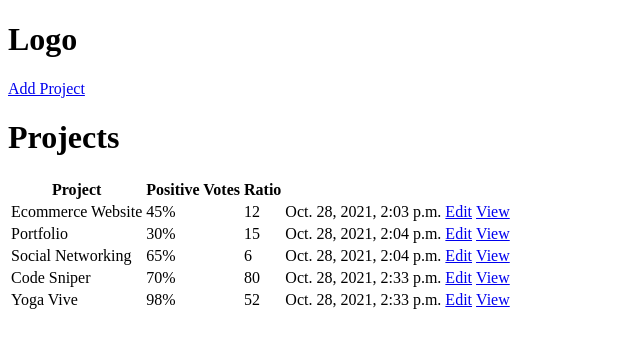
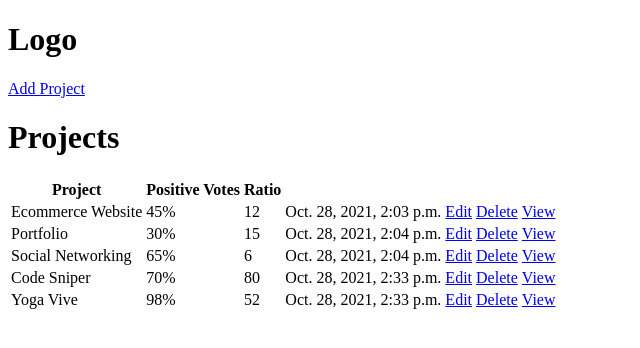
Before and after one commit to numansafi/devsearch, a Django app: page / in a window 1280 px wide. Shown: the top 348 px of the page, without its empty margins (0-640 px from the left). Run offline with Django 3.2, Linux system fonts and the light colour scheme; data comes from the database, SQL or seed files in the repository; both versions use the stored data as it was after the commit.

Commit message:
implemented a delete function within view

```diff
--- a/projects/templates/projects/projects.html
+++ b/projects/templates/projects/projects.html
@@ -11,6 +11,7 @@
     <th>Ratio</th>
     <th></th>
     <th></th>
+    <th></th>
   </tr>
   {% for project in projects  %}
     <tr>
@@ -19,6 +20,7 @@
       <td>{{project.vote_total}}</td>
       <td>{{project.created}}</td>
       <td><a href="{% url 'update-project' project.id %}">Edit</a></td>
+      <td><a href="{% url 'delete-project' project.id %}">Delete</a></td>
       <td><a href="{% url 'project' project.id %}">View</a></td>
     </tr>
   {% endfor %}
--- a/projects/urls.py
+++ b/projects/urls.py
@@ -10,5 +10,7 @@ urlpatterns = [
 
     path('update-project/<str:pk>', views.updateProject, name='update-project'),
 
+    path('delete-project/<str:pk>', views.deleteProject, name='delete-project'),
+
 
 ]
--- a/projects/views.py
+++ b/projects/views.py
@@ -41,3 +41,13 @@ def updateProject(request,pk):
             return redirect('projects')
     context = {'form':form}
     return render(request, "projects/project_form.html", context)
+
+def deleteProject(request,pk):
+    project = Project.objects.get(id=pk)
+    if request.method =="POST":
+        # Delete project from database
+        project.delete()
+        # redirect to 'projects' page
+        return redirect('projects')
+    context = {'object':project}
+    return render(request, 'projects/delete_template.html',context)
```
Also changed, not shown: projects/templates/projects/delete_template.html (added, +13 -0 lines), db.sqlite3.
